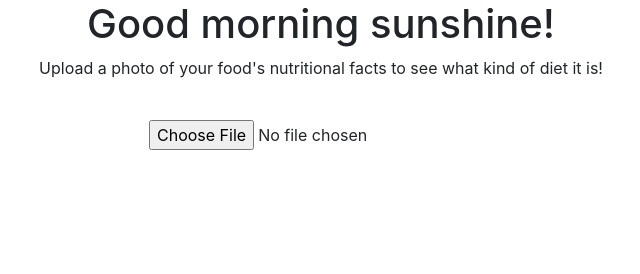
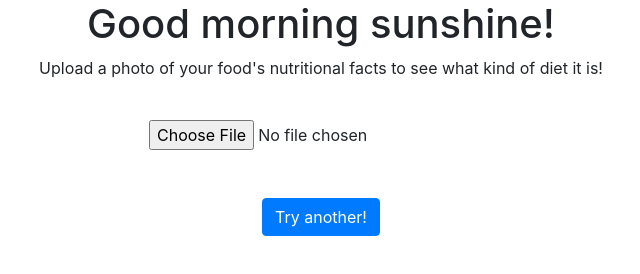
Before and after one commit to exactdiet/exactdiet.github.io, a plain HTML site: page index.html in a window 1280 px wide. Shown: the whole page, without its empty margins (319-959 px from the left). Drawn offline with nearby package versions, Linux system fonts and the light colour scheme.

Commit message:
Added a refresh button

```diff
--- a/index.html
+++ b/index.html
@@ -50,6 +50,10 @@
                             <p>Loading...</p>
                         </div>
                         <div id="imgTest"></div>
+                        <br>
+                        <br>
+                        <button type="button" class="btn btn-primary" onClick="window.location.reload();">Try another!</button>
+
                     </div>
                 </div>
             </div>
```
